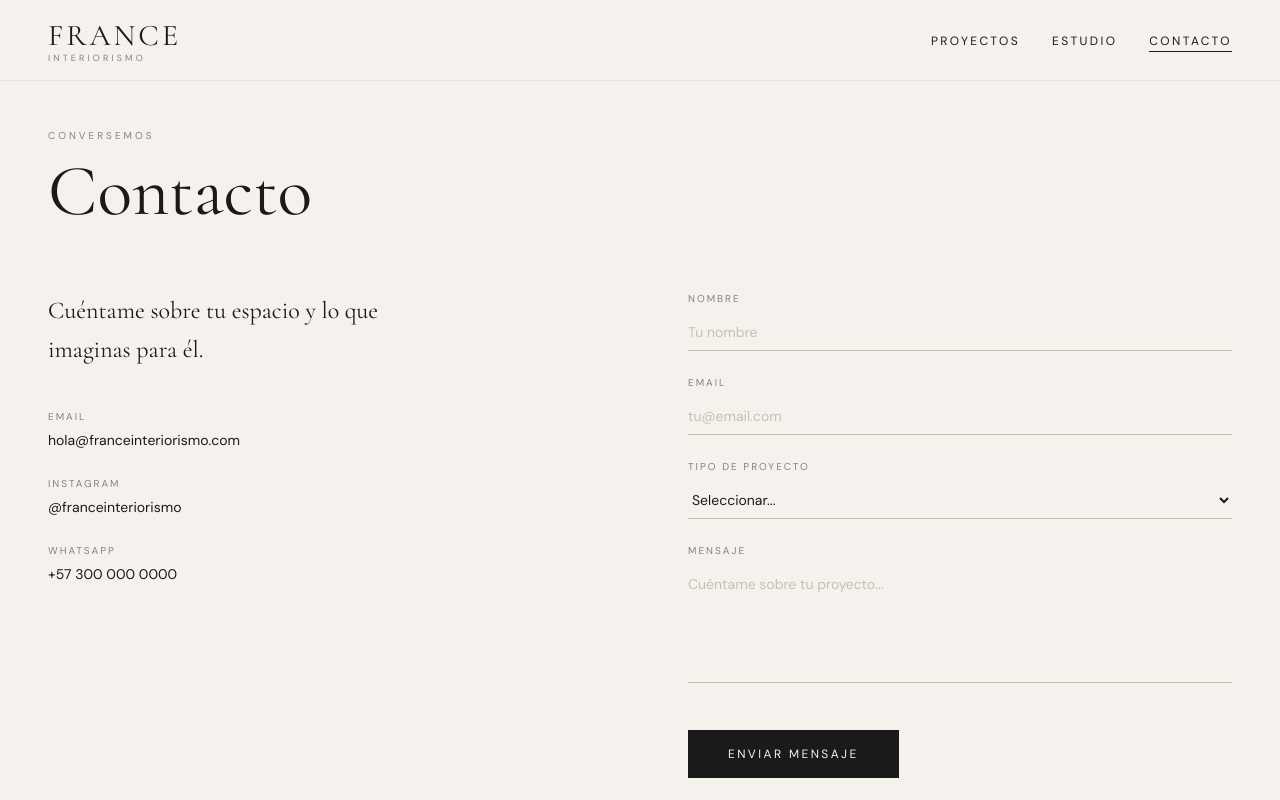
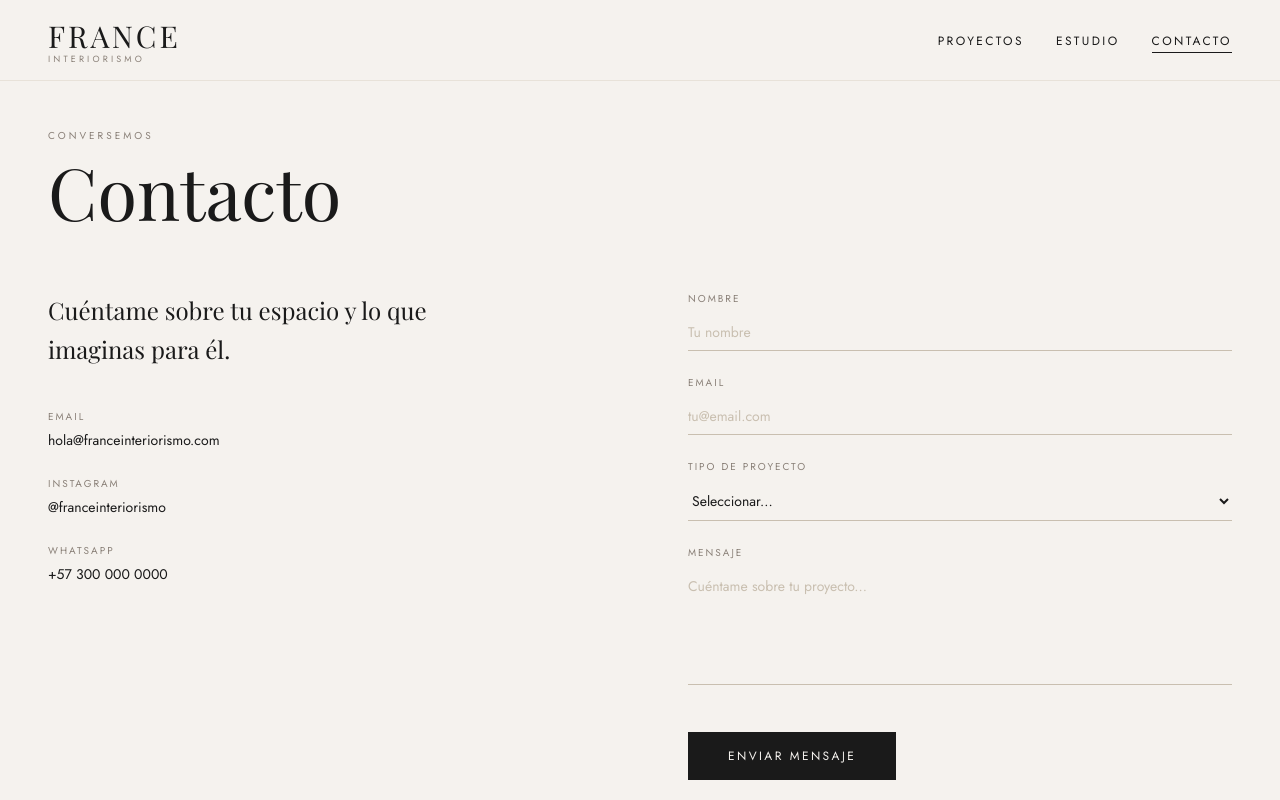
Before and after one commit to sebaasr/france_Interiorismo, a Next.js app: page /contacto in a window 1280 px wide. Shown: the top 800 px of the page. Built offline with nearby package versions, Linux system fonts and the light colour scheme.

Commit message:
style: switch to Playfair Display + Jost fonts

```diff
--- a/app/globals.css
+++ b/app/globals.css
@@ -1,8 +1,8 @@
 @import "tailwindcss";
 
 @theme {
-  --font-sans: var(--font-dm-sans), ui-sans-serif, system-ui, sans-serif;
-  --font-serif: var(--font-cormorant), ui-serif, Georgia, serif;
+  --font-sans: var(--font-jost), ui-sans-serif, system-ui, sans-serif;
+  --font-serif: var(--font-playfair), ui-serif, Georgia, serif;
   --color-cream: #f5f2ee;
   --color-beige: #e8e2d9;
   --color-sand: #c9bfb0;
--- a/app/layout.tsx
+++ b/app/layout.tsx
@@ -1,18 +1,20 @@
 import type { Metadata } from 'next'
-import { Cormorant_Garamond, DM_Sans } from 'next/font/google'
+import { Playfair_Display, Jost } from 'next/font/google'
 import './globals.css'
 import Navbar from '@/components/Navbar'
 import Footer from '@/components/Footer'
 
-const cormorant = Cormorant_Garamond({
+const playfair = Playfair_Display({
   subsets: ['latin'],
-  weight: ['300', '400', '500', '600'],
-  variable: '--font-cormorant',
+  weight: ['400', '500', '600', '700'],
+  style: ['normal', 'italic'],
+  variable: '--font-playfair',
 })
 
-const dmSans = DM_Sans({
+const jost = Jost({
   subsets: ['latin'],
-  variable: '--font-dm-sans',
+  weight: ['300', '400', '500'],
+  variable: '--font-jost',
 })
 
 export const metadata: Metadata = {
@@ -31,7 +33,7 @@ export default function RootLayout({
   children: React.ReactNode
 }) {
   return (
-    <html lang="es" className={`${cormorant.variable} ${dmSans.variable}`}>
+    <html lang="es" className={`${playfair.variable} ${jost.variable}`}>
       <body className="bg-[#f5f2ee] text-[#1a1a1a] antialiased">
         <Navbar />
         <main>{children}</main>
```
